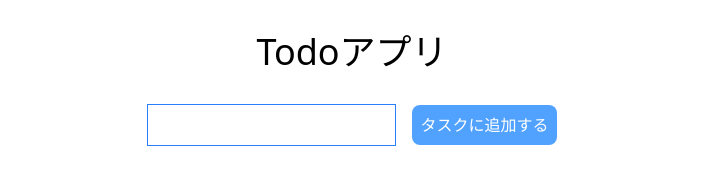
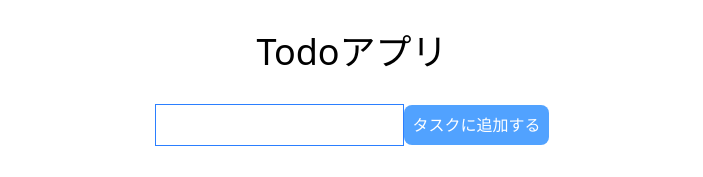
Before and after one commit to pekoemood/ReactTodo, a React (Vite) app: page / in a window 1280 px wide. Shown: the top 177 px of the page, without its empty margins (288-991 px from the left). Built offline with nearby package versions, Linux system fonts and the light colour scheme.

Commit message:
Reactチュートリアル学習開始３日目

```diff
--- a/src/App.tsx
+++ b/src/App.tsx
@@ -15,7 +15,8 @@ function App() {
   const [todos, setTodos] = useState([]);
 
 
-  const addTodo = () => {
+  const addTodo = (e) => {
+    e.preventDefault();
     const newTodos: any = [...todos, { id: generateId(), task: text}];
     setTodos(newTodos);
     setText('');
@@ -33,8 +34,11 @@ function App() {
       Todoアプリ
     </h1>
     <div className='text-center mt-8 space-x-4'>
-      <input className='border border-blue-500 text-center p-2' type="text" value={text} onChange={(e) => setText(e.target.value)} />
-      <button className='bg-blue-400 rounded-lg p-2 text-white' onClick={addTodo}>タスクに追加する</button>
+      <form onSubmit={(e) => addTodo(e)}>
+        <input className='border border-blue-500 text-center p-2' type="text" value={text} onChange={(e) => setText(e.target.value)} />
+        <button className='bg-blue-400 rounded-lg p-2 text-white' onClick={addTodo}>タスクに追加する</button>
+        </form>
+
     </div>
 
     <div className='border p-8 mt-8 text-center w-1/2 mx-auto h-full'>
```
